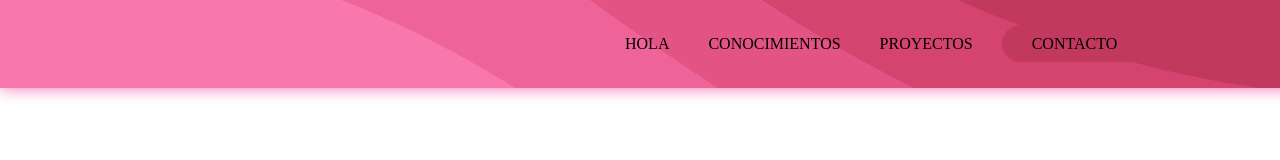
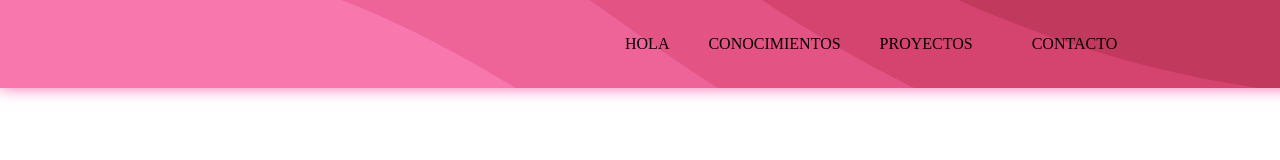
Before and after one commit to logarzonicole/Portfolio-final-, a plain HTML site: page index.html in a window 1280 px wide. Shown: the top 160 px of the page. Drawn offline with Linux system fonts and the light colour scheme; a web font is replaced by a local one.

Commit message:
retoque css en la parte del nav

```diff
--- a/css/style.css
+++ b/css/style.css
@@ -55,7 +55,7 @@ a:hover{
 
 
 .contacto{
-    background-color: #C13A5D;
+
     border-radius: 40px;
     transition: 0.2s;
     padding: 10px 30px 10px 30px;
```
